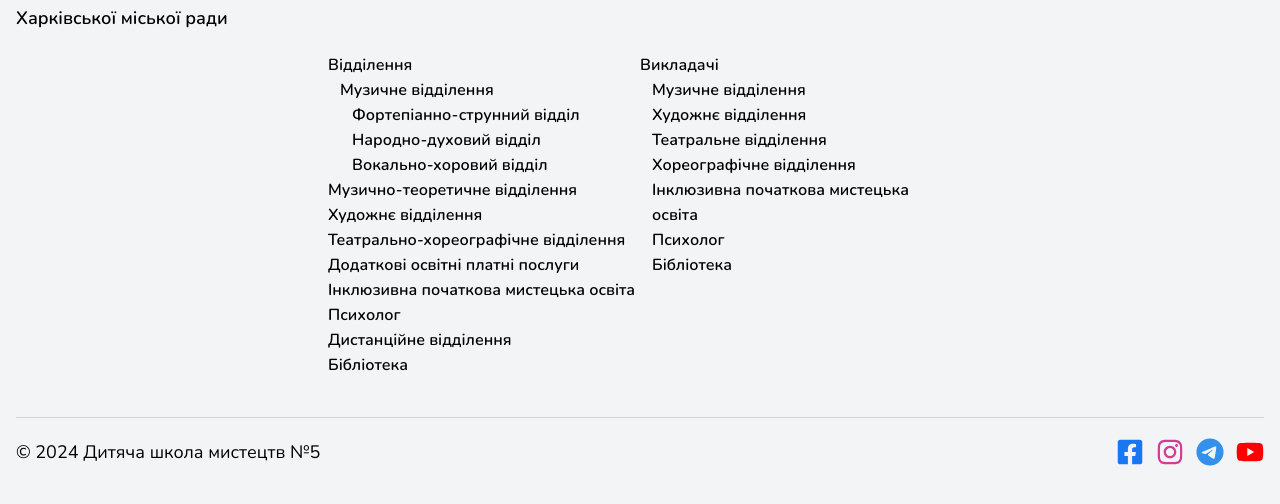
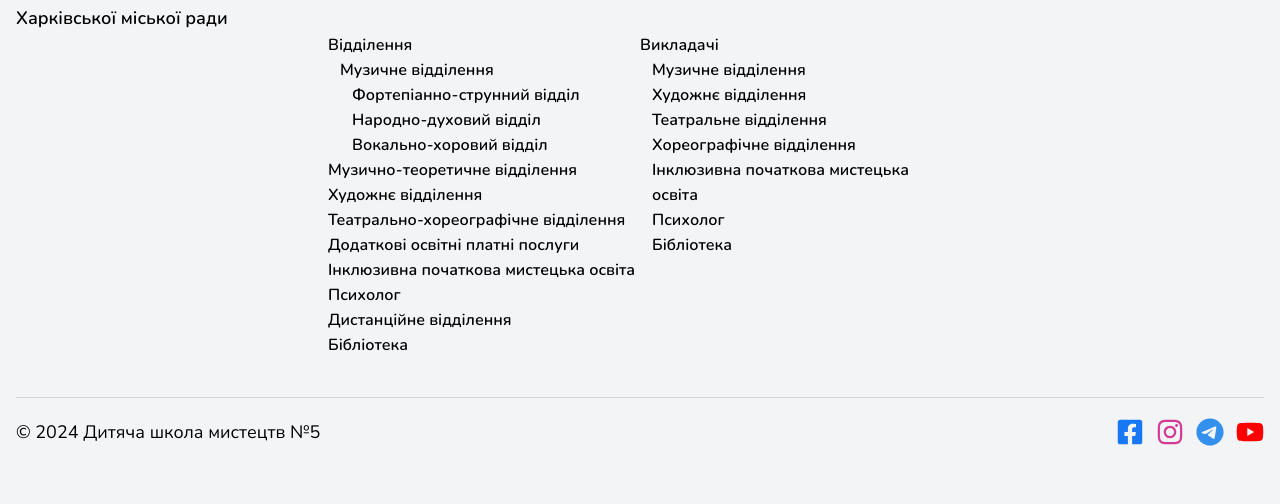
Before and after one commit to Denwebart/school5-tailwind, a website: page build/index.html in a window 1280 px wide. Shown: the part 4898-5402 px from the top of the page. Drawn offline with nearby package versions, Linux system fonts and the light colour scheme.

Commit message:
refactoring(footer grid gap-y) Footer grid gap-y issue fixed

```diff
--- a/build/index.html
+++ b/build/index.html
@@ -1319,7 +1319,7 @@
         <footer class="mt-20 bg-gray-100 py-12">
             <div class="container">
                 <div
-                    class="grid grid-cols-1 place-items-center gap-y-5 md:grid-cols-2 md:place-items-start lg:grid-cols-3 xl:grid-cols-4">
+                    class="grid grid-cols-1 place-items-center gap-y-5 md:grid-cols-2 md:place-items-start lg:grid-cols-3 xl:grid-cols-4 xl:gap-y-0">
                     <div
                         class="flex flex-col items-center md:items-start lg:col-span-1">
                         <a href="#">
```
Also changed, not shown: build/css/style.css.
